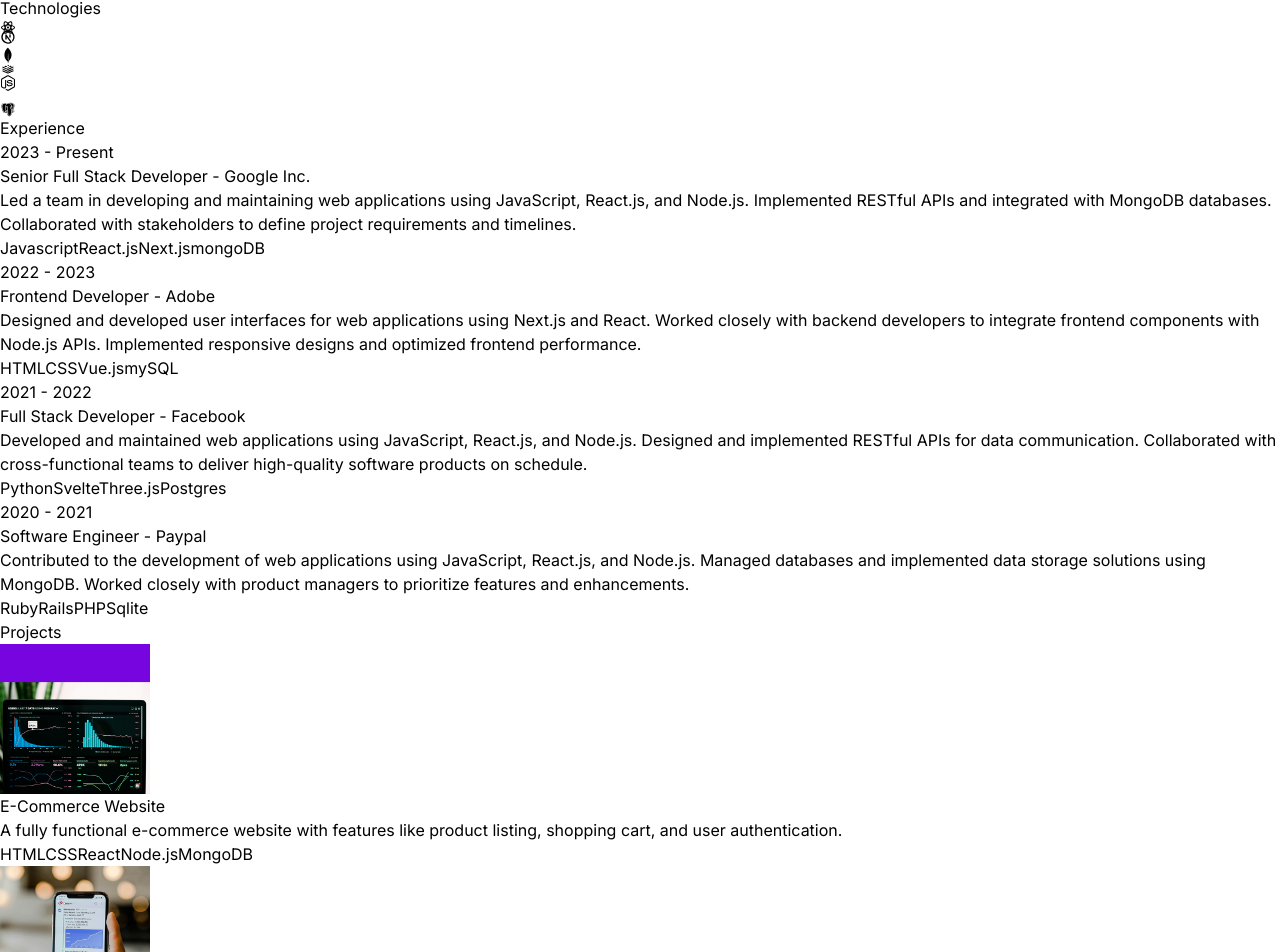
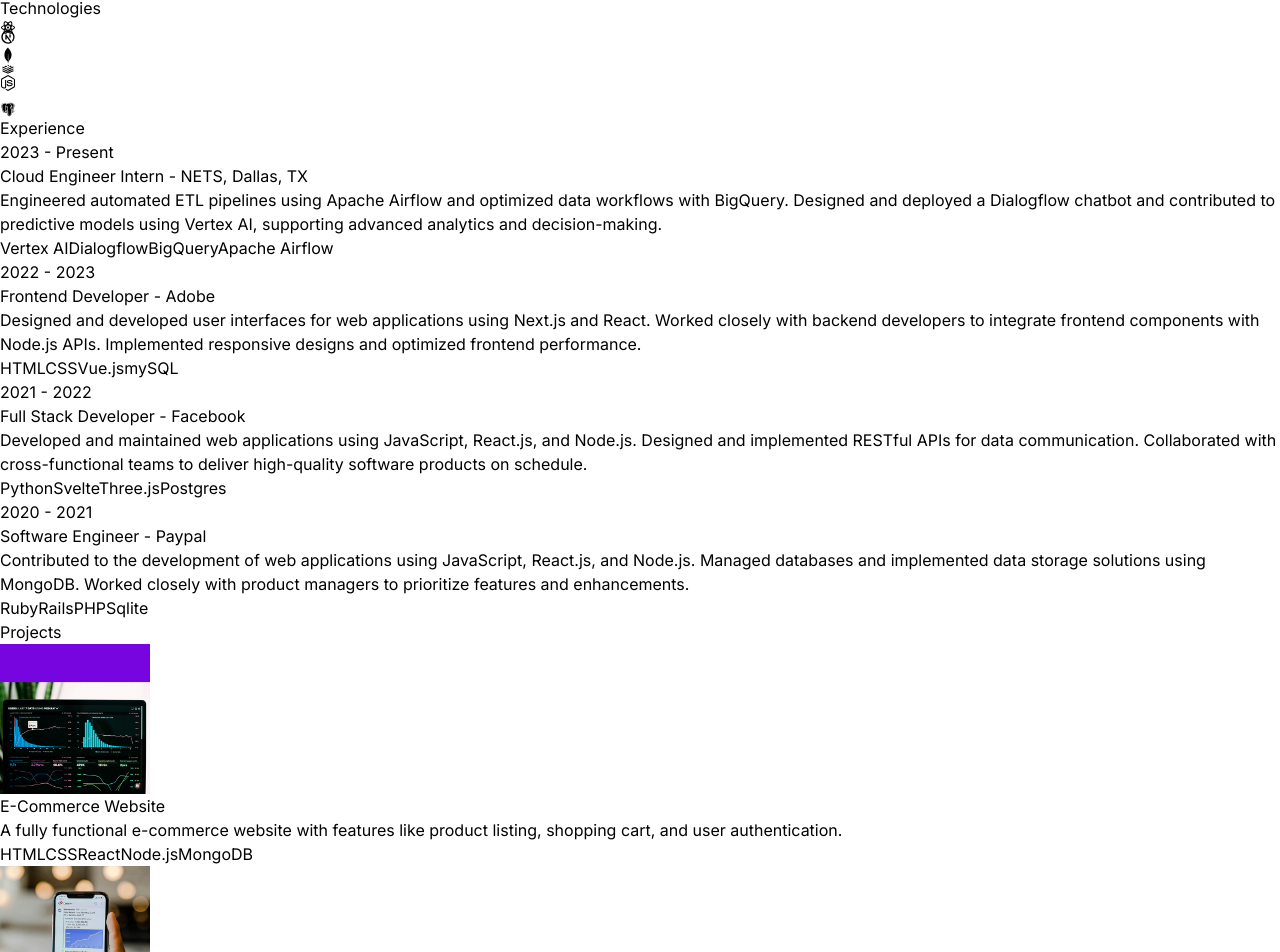
Before and after one commit to AayushMehta0924/My-Portfolio, a React (Vite) app: page / in a window 1280 px wide. Shown: the part 2612-3564 px from the top of the page. Built offline with nearby package versions, Linux system fonts and the light colour scheme.

Commit message:
Updating work exp

```diff
--- a/src/constants/index.js
+++ b/src/constants/index.js
@@ -11,10 +11,10 @@
 export const EXPERIENCES = [
   {
     year: "2023 - Present",
-    role: "Senior Full Stack Developer",
-    company: "Google Inc.",
-    description: `Led a team in developing and maintaining web applications using JavaScript, React.js, and Node.js. Implemented RESTful APIs and integrated with MongoDB databases. Collaborated with stakeholders to define project requirements and timelines.`,
-    technologies: ["Javascript", "React.js", "Next.js", "mongoDB"],
+    role: "Cloud Engineer Intern",
+    company: "NETS, Dallas, TX",
+    description: `Engineered automated ETL pipelines using Apache Airflow and optimized data workflows with BigQuery. Designed and deployed a Dialogflow chatbot and contributed to predictive models using Vertex AI, supporting advanced analytics and decision-making.`,
+    technologies: ["Vertex AI", "Dialogflow", "BigQuery", "Apache Airflow"],
   },
   {
     year: "2022 - 2023",
```
